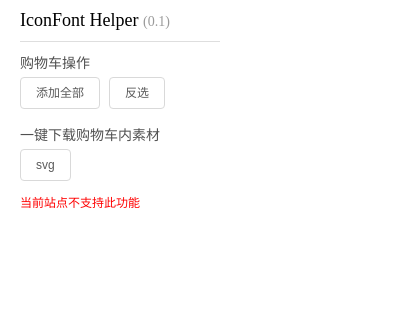
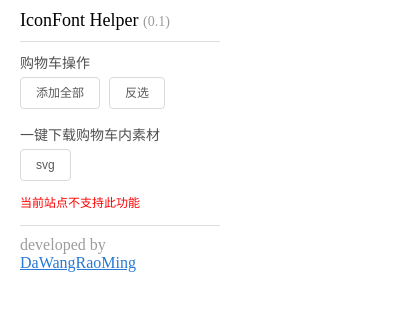
Before and after one commit to Chaoming-L/iconfont-crane-chrome-extension, a browser extension: page src/popup.html in a window 400 px wide. Drawn offline with Linux system fonts and the light colour scheme.

Commit message:
增加开发者信息

```diff
--- a/src/popup.css
+++ b/src/popup.css
@@ -5,7 +5,7 @@
 
 body {
     width: 200px;
-    padding: 10px 20px 5px;
+    padding: 10px 20px;
     min-height: 185px;
 }
 
@@ -91,3 +91,14 @@ dl.control-group > dt {
     background-color: #f5f5f5;
     border-color: #d9d9d9;
 }
+
+.copyright {
+    color: #9c9c9c;
+    padding-top: 10px;
+    border-top: 1px solid #dedede;
+    margin-top: 10px;
+}
+
+a {
+    color: #2879d6;
+}
--- a/src/popup.html
+++ b/src/popup.html
@@ -23,6 +23,7 @@
     </dl>
 </div>
 <p class="warning" id="warning">当前站点不支持此功能</p>
+<p class="copyright">developed by <a href="http://www.yeenuo.net" target="_blank">DaWangRaoMing</a></p>
 <script src="popup.js"></script>
 </body>
 </html>
```
